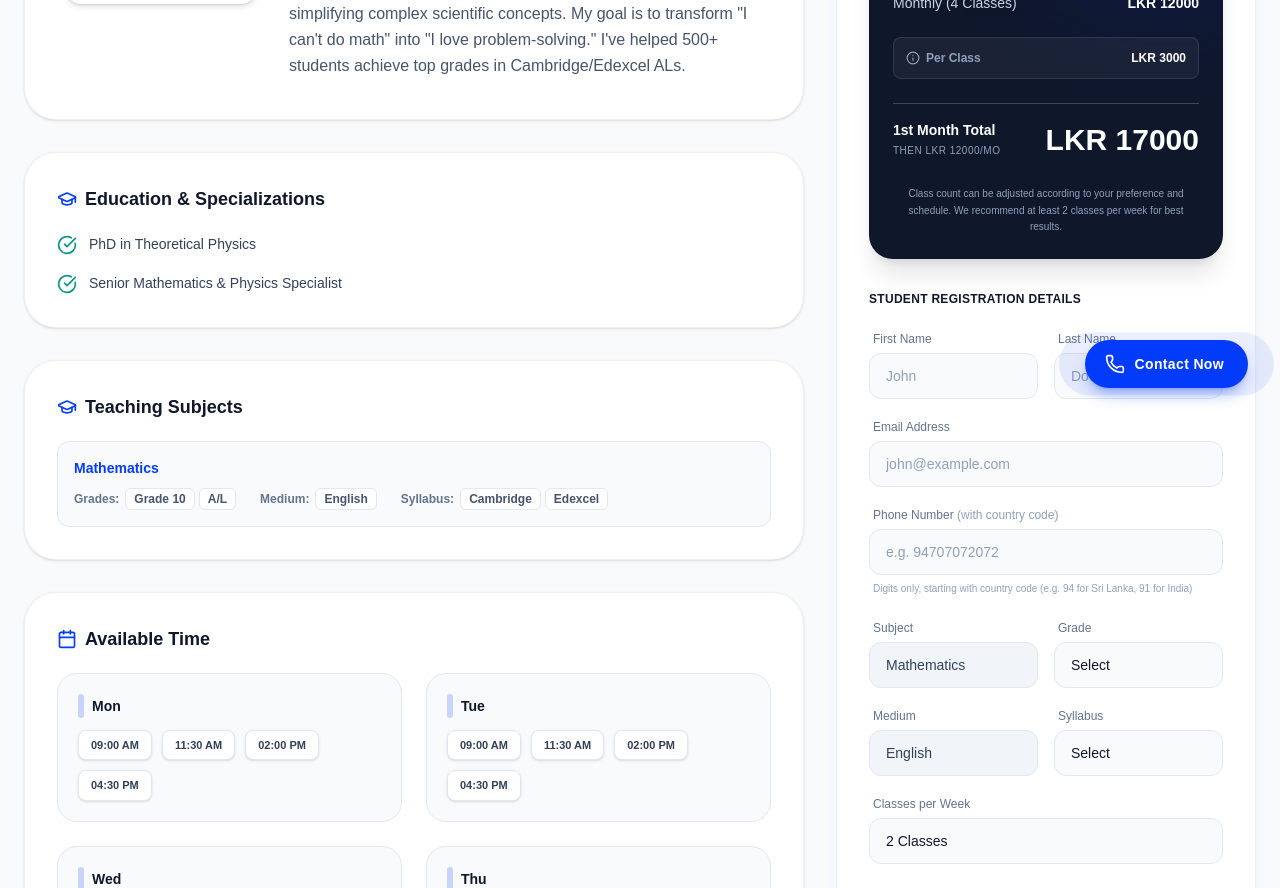
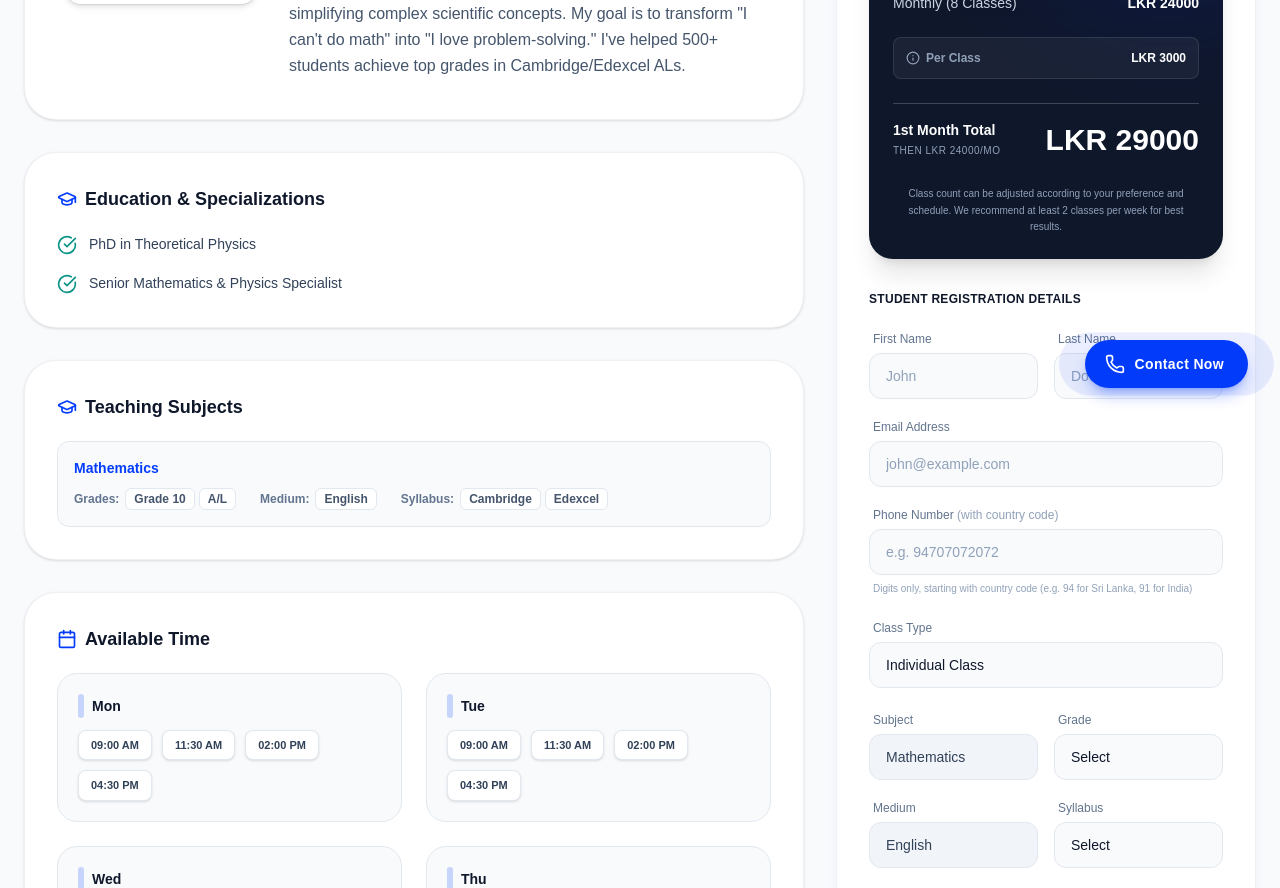
Before and after one commit to edustutor/individualshowcase, a Next.js app: page /tutor/tutor-dr-aruni-perera in a window 1280 px wide. Shown: the part 380-1268 px from the top of the page. Built offline with nearby package versions, Linux system fonts and the light colour scheme.

Commit message:
feat: add dynamic pricing and UI conditional rendering for Individual versus Group class types

```diff
--- a/src/app/tutor/[id]/page.tsx
+++ b/src/app/tutor/[id]/page.tsx
@@ -69,8 +69,20 @@ export default function TutorProfile() {
     : tutor.pricing?.individual || (tutor.pricing as unknown as typeof tutor.pricing.individual); // fallback for older format
 
   // Added safe fallback for currentPricing in case it's missing somehow
-  const classesPerMonth = (currentPricing?.weeklyClasses || 1) * 4;
-  const { admissionFee, pricePerClass, totalFirstMonth, feePerMonth, currency } = currentPricing || {};
+  const selectedWeeklyClasses = parseInt(bookingForm.classesPerWeek) || currentPricing?.weeklyClasses || 2;
+  const classesPerMonth = selectedWeeklyClasses * 4;
+
+  const admissionFee = currentPricing?.admissionFee || 0;
+  const pricePerClass = currentPricing?.pricePerClass || 0;
+  const currency = currentPricing?.currency || "LKR";
+
+  const feePerMonth = selectedClassType === "Individual"
+    ? pricePerClass * classesPerMonth
+    : currentPricing?.feePerMonth || 0;
+
+  const totalFirstMonth = selectedClassType === "Individual"
+    ? admissionFee + feePerMonth
+    : currentPricing?.totalFirstMonth || 0;
 
   const currentVideos = tutor.demoVideos
     ? (selectedClassType === "Group" && tutor.demoVideos.group ? tutor.demoVideos.group : tutor.demoVideos.individual || [])
@@ -438,14 +450,16 @@ export default function TutorProfile() {
                       <span className="text-white font-semibold">{currency} {admissionFee}</span>
                     </div>
                     <div className="flex justify-between items-center">
-                      <span>Monthly ({classesPerMonth} Classes)</span>
+                      <span>Monthly {selectedClassType === "Individual" ? `(${classesPerMonth} Classes)` : ""}</span>
                       <span className="text-white font-semibold">{currency} {feePerMonth}</span>
                     </div>
 
+                    {selectedClassType === "Individual" && (
                       <div className="bg-white/5 rounded-lg p-3 border border-white/10 mt-2 flex justify-between items-center">
                         <span className="text-slate-400 text-xs font-semibold flex items-center gap-1.5"><Info className="w-3.5 h-3.5"/> Per Class</span>
                         <span className="text-white font-bold text-xs">{currency} {pricePerClass}</span>
                       </div>
+                    )}
 
                     <div className="border-t border-white/20 mt-2 pt-4 flex justify-between items-end">
                       <div className="flex flex-col">
@@ -454,7 +468,12 @@ export default function TutorProfile() {
                       </div>
                       <span className="text-3xl font-black text-white">{currency} {totalFirstMonth}</span>
                     </div>
+
+                    {selectedClassType === "Individual" ? (
                       <p className="text-[10px] text-slate-400 mt-3 leading-relaxed text-center">Class count can be adjusted according to your preference and schedule. We recommend at least 2 classes per week for best results.</p>
+                    ) : (
+                      <p className="text-[10px] text-slate-400 mt-3 leading-relaxed text-center">We recommend you to study for 1 term or 4 months, then check your real results.</p>
+                    )}
                   </div>
                 </div>
 
@@ -481,6 +500,17 @@ export default function TutorProfile() {
                     <label htmlFor="studentPhone" className="text-xs font-medium text-slate-500 ml-1">Phone Number <span className="text-slate-400">(with country code)</span></label>
                     <input id="studentPhone" required type="tel" onChange={(e) => setBookingForm({...bookingForm, studentPhone: e.target.value.replace(/\D/g, '')})} className="px-4 py-3 rounded-xl bg-slate-50 border border-slate-200 focus:outline-none focus:ring-2 focus:ring-primary/40 focus:border-primary transition-all text-sm font-medium text-slate-900 placeholder-slate-400" placeholder="e.g. 94707072072" />
                     <span className="text-[10px] text-slate-400 ml-1">Digits only, starting with country code (e.g. 94 for Sri Lanka, 91 for India)</span>
+                  </div>
+
+                  <div className="flex flex-col gap-1.5 mt-1">
+                    <label htmlFor="formClassType" className="text-xs font-medium text-slate-500 ml-1">Class Type</label>
+                    {tutor.classTypes && tutor.classTypes.length === 1 ? (
+                      <div className="px-4 py-3 rounded-xl bg-slate-100 border border-slate-200 text-sm font-medium text-slate-700 cursor-not-allowed">{tutor.classTypes[0]} Class</div>
+                    ) : (
+                      <select id="formClassType" required value={selectedClassType} onChange={(e) => { setSelectedClassType(e.target.value as "Individual" | "Group"); setActiveVideo(0); }} className="px-4 py-3 rounded-xl bg-slate-50 border border-slate-200 focus:outline-none focus:ring-2 focus:ring-primary/40 focus:border-primary transition-all text-sm font-medium text-slate-900 appearance-none cursor-pointer">
+                        {tutor.classTypes?.map((ctype: string) => <option key={ctype} value={ctype}>{ctype} Class</option>)}
+                      </select>
+                    )}
                   </div>
 
                   <div className="grid grid-cols-2 gap-4 mt-1">
@@ -533,6 +563,7 @@ export default function TutorProfile() {
                     </div>
                   </div>
 
+                  {selectedClassType === "Individual" && (
                     <div className="flex flex-col gap-1.5">
                       <label htmlFor="classesPerWeek" className="text-xs font-medium text-slate-500 ml-1">Classes per Week</label>
                       <select id="classesPerWeek" required value={bookingForm.classesPerWeek} onChange={(e) => setBookingForm({...bookingForm, classesPerWeek: e.target.value})} className="px-4 py-3 rounded-xl bg-slate-50 border border-slate-200 focus:outline-none focus:ring-2 focus:ring-primary/40 focus:border-primary transition-all text-sm font-medium text-slate-900 appearance-none cursor-pointer">
@@ -541,6 +572,7 @@ export default function TutorProfile() {
                         ))}
                       </select>
                     </div>
+                  )}
 
                   <div className="flex items-start gap-2.5 mt-2 bg-amber-50/50 border border-amber-100 rounded-xl p-3.5">
                     <input id="agreeRules" type="checkbox" checked={agreeRules} onChange={(e) => setAgreeRules(e.target.checked)} className="mt-0.5 w-4 h-4 accent-primary cursor-pointer flex-shrink-0" />
```
Lines whose indentation alone changed are shown as unchanged.
